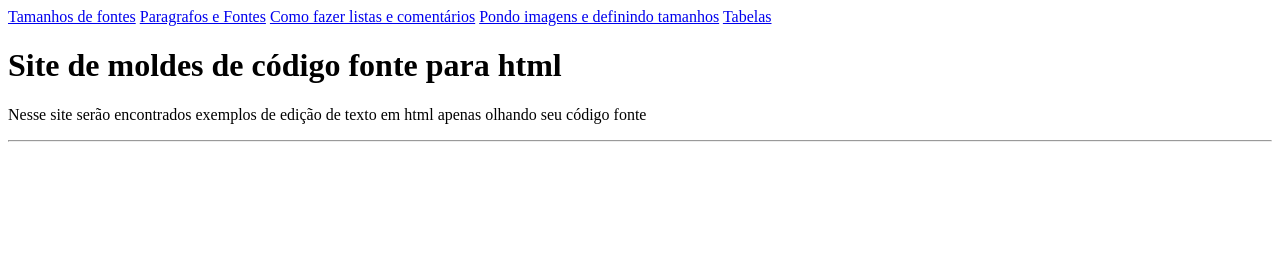
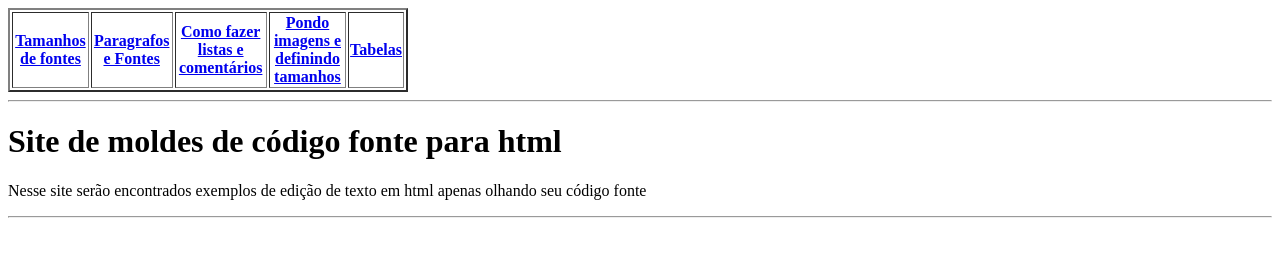
Before and after one commit to luscas20/projeto-site-estudo, a plain HTML site: page index.html in a window 1280 px wide. Drawn offline with Linux system fonts and the light colour scheme.

Commit message:
Update index.html

```diff
--- a/index.html
+++ b/index.html
@@ -5,12 +5,17 @@
 		<title>Página Principal</title>
 	</head>
 	<body>
-		<a href="Tamanhos de Fontes.html"> Tamanhos de fontes</a>
-		<a href="Paragrafos e Fontes.html"> Paragrafos e Fontes</a>
-		<a href="Como fazer listas e comentários.html">Como fazer listas e comentários</a>
-		<a href="Pondo imagens e definindo tamanhos">Pondo imagens e definindo tamanhos</a>
-		<a href="Tabelas">Tabelas</a>
 
+		<table border="2" width="400">
+			<tr>
+			<th><a href="Tamanhos de Fontes.html"> Tamanhos de fontes</a> </th>
+			<th><a href="Paragrafos e Fontes.html"> Paragrafos e Fontes</a></th>
+			<th><a href="Como fazer listas e comentários.html">Como fazer listas e comentários</a></th>
+			<th><a href="Pondo imagens e definindo tamanhos">Pondo imagens e definindo tamanhos</a></th>
+			<th><a href="Tabelas">Tabelas</a></th>
+	        </tr>
+	</table>
+		<hr>
 
 		<h1>Site de moldes de código fonte para html</h1>
 
```
